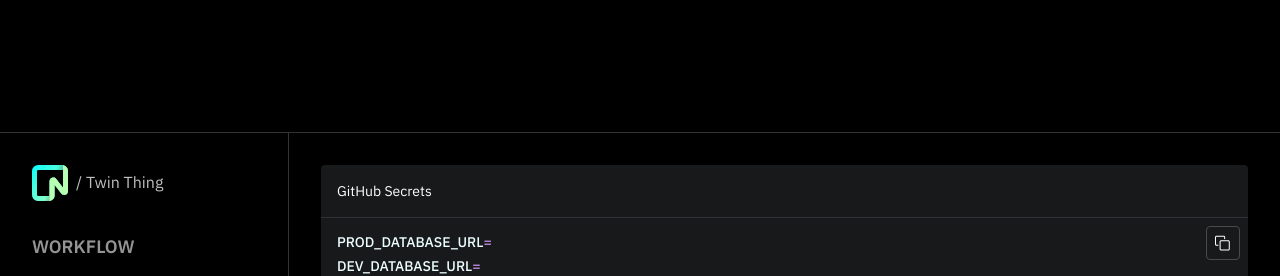
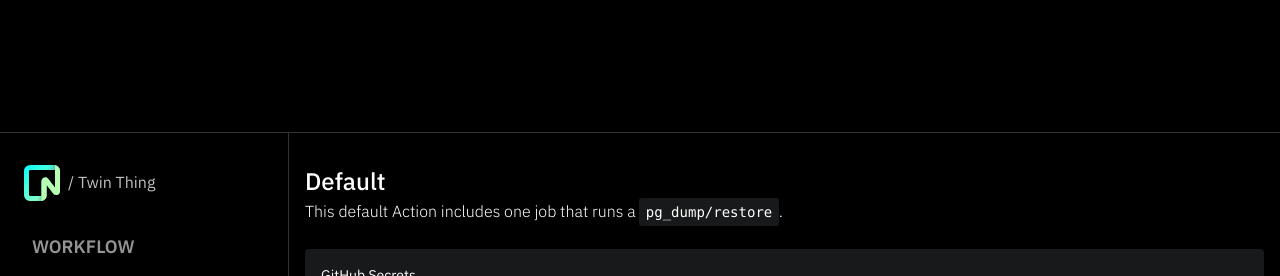
Before and after one commit to neondatabase/dev-for-rds, a Next.js app: page / in a window 1280 px wide. Shown: the part 960-1236 px from the top of the page. Built offline with nearby package versions, Linux system fonts and the light colour scheme; no server answers.

Commit message:
refactor: add descriptions to each option

```diff
--- a/components/action-builder.js
+++ b/components/action-builder.js
@@ -29,7 +29,10 @@ const SSL = 'ssl';
 const SSL_NAME = 'prod-us-east-1.pem';
 
 const config = {
-  [DEFAULT]: [
+  [DEFAULT]: {
+    title: 'Default',
+    description: 'This default Action includes one job that runs a <code>pg_dump/restore</code>.',
+    code: [
       {
         file: 'GitHub Secrets',
         language: 'shell',
@@ -41,7 +44,12 @@ const config = {
         text: (params) => defaultAction(params),
       },
     ],
-  [QUERY]: [
+  },
+  [QUERY]: {
+    title: 'With Database Query',
+    description:
+      'This is the same as default Action but adds a step to query the database and <code>echo</code> the prod database <code>pg_database_size</code> and <code>current_database</code>.',
+    code: [
       {
         file: 'GitHub Secrets',
         language: 'shell',
@@ -53,7 +61,12 @@ const config = {
         text: (params) => queryAction(params),
       },
     ],
-  [WEBHOOK]: [
+  },
+  [WEBHOOK]: {
+    title: 'With Slack Webhook',
+    description:
+      'TThis is the same as default Action but includes jobs that capture the start time, end time, a database query that outputs the prod database size and name, and JavaScript functions that post notifications to Slack for both <code>pg_dump/restore</code> success and failure scenarios.',
+    code: [
       {
         file: '',
         language: 'shell',
@@ -86,7 +99,12 @@ const config = {
         text: slackFailure,
       },
     ],
-  [SSL]: [
+  },
+  [SSL]: {
+    title: 'With SSL certificate',
+    description:
+      'This is the same as default Action but adds a step to decode an SSL certificate <code>base64</code> string.',
+    code: [
       {
         file: 'GitHub Secrets',
         language: 'diff',
@@ -98,6 +116,7 @@ const config = {
         text: (params) => sslAction(params),
       },
     ],
+  },
 };
 
 const ActionBuilder = () => {
@@ -160,14 +179,16 @@ const ActionBuilder = () => {
   };
 
   return (
-    <div className='flex flex-col xl:flex-row bg-brand-background border-t border-t-brand-border'>
+    <div className='flex flex-col lg:flex-row bg-brand-background border-t border-t-brand-border'>
       <div>
-        <div className='xl:sticky top-0 xl:w-72 bg-brand-background border-b border-b-brand-border xl:border-b-0'>
-          <div className='flex flex-col gap-8 p-8 xl:h-screen xl:overflow-scroll'>
-            <div className='flex items-center gap-2'>
+        <div className='lg:sticky top-0 lg:w-72 bg-brand-background border-b border-b-brand-border lg:border-b-0'>
+          <div className='lg:h-screen lg:overflow-scroll'>
+            <div className='flex flex-col gap-8 py-8'>
+              <div className='flex items-center gap-2 px-4 lg:px-6'>
                 <NeonLogo showText={false} />
                 <h2 className='m-0 mb-0.5 text-brand-gray-200 text-base font-normal'>/ Twin Thing</h2>
               </div>
+              <div className='flex flex-col gap-8 px-4 lg:px-8'>
                 <div className='flex flex-col gap-4'>
                   <strong className='uppercase text-brand-gray-400 text-lg'>workflow</strong>
                   <TextInput label='Name' defaultValue={state.workflowName} onChange={handleWorkflowNameChange} />
@@ -183,7 +204,11 @@ const ActionBuilder = () => {
                       onSelect={handlePgVersionChange}
                     />
                   </div>
-              <RadioGroup.Root defaultValue='default' onValueChange={onJobTypeChange} className='flex flex-col gap-4'>
+                  <RadioGroup.Root
+                    defaultValue='default'
+                    onValueChange={onJobTypeChange}
+                    className='flex flex-col gap-4'
+                  >
                     <RadioGroupInput label='Default' value={DEFAULT} />
                     <RadioGroupInput label='Database Query' value={QUERY} />
                     <RadioGroupInput label='Slack Webhook' value={WEBHOOK} />
@@ -198,10 +223,16 @@ const ActionBuilder = () => {
               </div>
             </div>
           </div>
-      <div className='border-t border-t-brand-border xl:border-t-0 xl:border-l xl:border-l-brand-border p-8 overflow-hidden'>
+        </div>
+      </div>
+      <div className='flex flex-col gap-6 border-t-0 lg:border-t-0 lg:border-l lg:border-l-brand-border px-4 py-8 lg:px-4 overflow-hidden max-w-7xl'>
+        <div>
+          <h2>{config[state.job].title}</h2>
+          <p dangerouslySetInnerHTML={{ __html: config[state.job].description }} />
+        </div>
         <div className='flex flex-col gap-16'>
-          {Array.isArray(config[state.job])
-            ? config[state.job].map((item, index) => {
+          {Array.isArray(config[state.job].code)
+            ? config[state.job].code.map((item, index) => {
                 const { file, language, text } = item;
                 return (
                   <ShikiHighlight
--- a/const/code-snippets.js
+++ b/const/code-snippets.js
@@ -74,12 +74,10 @@ jobs:
 
 +      - name: Database Query
 +        run: |
-+          echo "database_size=$(/usr/lib/postgresql/\${{ env.PG_VERSION }}/bin/psql "\${{ env.PROD_DATABASE_URL }}" -t -c "SELECT pg_database_size(current_database());")" >> $GITHUB_OUTPUT
-+          echo "database_name=$(/usr/lib/postgresql/\${{ env.PG_VERSION }}/bin/psql "\${{ env.PROD_DATABASE_URL }}" -t -c "SELECT current_database();")" >> $GITHUB_OUTPUT
++          echo "database_size=$(/usr/lib/postgresql/\${{ env.PG_VERSION }}/bin/psql "\${{ env.PROD_DATABASE_URL }}" -t -c "SELECT pg_database_size(current_database());")"
++          echo "database_name=$(/usr/lib/postgresql/\${{ env.PG_VERSION }}/bin/psql "\${{ env.PROD_DATABASE_URL }}" -t -c "SELECT current_database();")"
 
-+    outputs:
-+      database_size: \${{ steps.db-query.outputs.database_size }}
-+      database_name: \${{ steps.db-query.outputs.database_name }}
+
 `;
 
 export const webhookNpm = `npm install dotenv
@@ -198,7 +196,6 @@ jobs:
 +    runs-on: ubuntu-latest
 +    needs:
 +      - dump-and-restore
-+      - db-query
 +    if: \${{ failure() }}
 
 +    steps:
@@ -339,7 +336,7 @@ const init = async () => {
 init();`;
 
 export const sslEnv = ({ sslName }) => `- PROD_DATABASE_URL=
-+ PROD_DATABASE_URL= postgresql://... &sslrootcert=/${sslName}
++ PROD_DATABASE_URL= ... ?sslrootcert=/${sslName}
 DEV_DATABASE_URL=
 + SSL_CERT_BASE64=
 `;
--- a/pages/_app.js
+++ b/pages/_app.js
@@ -51,7 +51,7 @@ const App = ({ Component, pageProps }) => {
       </Head>
 
       <header className='absolute top-0 left-0 w-full h-16 z-20'>
-        <nav className='flex justify-between px-4 xl:px-12 py-5 w-full mx-auto max-w-8xl'>
+        <nav className='flex justify-between px-4 lg:px-12 py-5 w-full mx-auto max-w-8xl'>
           <a href='https://neon.tech/' target='_blank' rel='noopener' className='self-start'>
             <NeonLogo />
           </a>
@@ -59,11 +59,11 @@ const App = ({ Component, pageProps }) => {
             href='https://github.com/neondatabase/twin-thing'
             target='_blank'
             rel='noopener'
-            className='flex gap-2 text-white font-bold self-start border-2 border-white items-center p-1 xl:p-1.5 -mt-1 rounded-full
+            className='flex gap-2 text-white font-bold self-start border-2 border-white items-center p-1 lg:p-1.5 -mt-1 rounded-full
               no-underline transition-colors duration-300 hover:border-brand-primary'
           >
-            <GitHubIcon className='w-7 h-7 xl:h-8 xl:w-8' />
-            <span className='hidden xl:block pr-4 pb-0.5'>twin-thing</span>
+            <GitHubIcon className='w-7 h-7 lg:h-8 lg:w-8' />
+            <span className='hidden lg:block pr-4 pb-0.5'>twin-thing</span>
           </a>
         </nav>
       </header>
--- a/tailwind.config.js
+++ b/tailwind.config.js
@@ -47,6 +47,13 @@ module.exports = {
               color: theme('colors.white'),
               transition: 'color .2s',
             },
+            code: {
+              color: theme('colors.white'),
+              fontWeight: 300,
+              padding: '0.4rem',
+              backgroundColor: theme('colors.brand.surface'),
+              borderRadius: '0.2rem',
+            },
             'code::before': {
               content: '""',
             },
```
Lines whose indentation alone changed are shown as unchanged.
